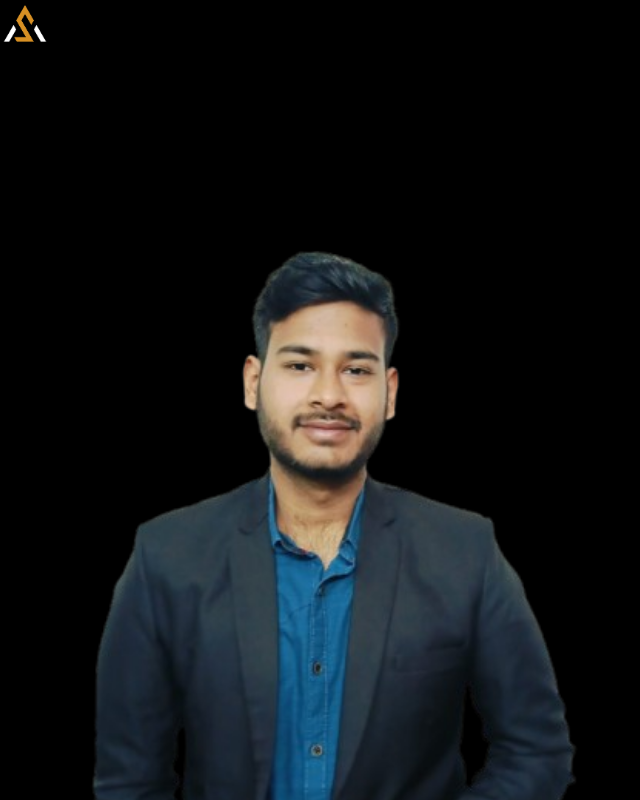
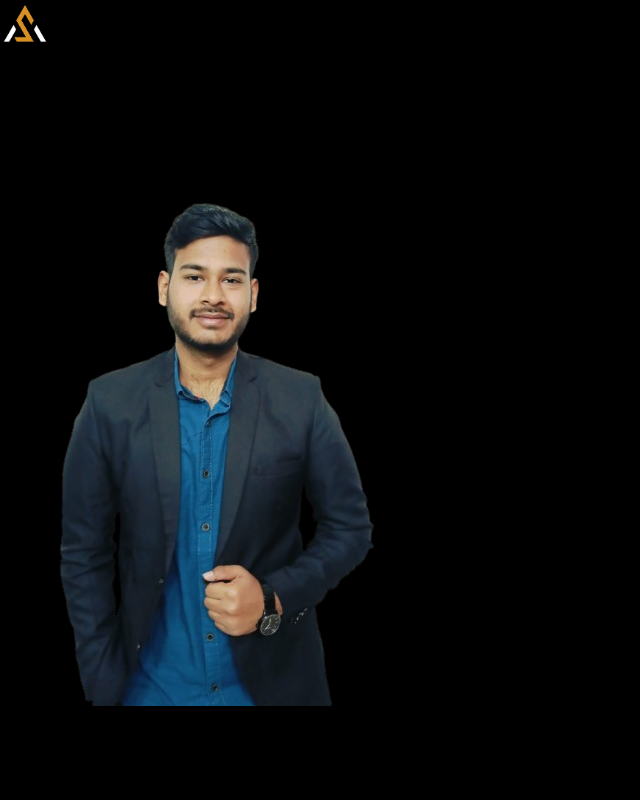
Before and after one commit to sayiamarora/My-Portfolio, a React (Vite) app: page / in a window 1280 px wide. Shown: the top 800 px of the page, without its empty margins (0-640 px from the left). Built offline with nearby package versions, Linux system fonts and the light colour scheme.

Commit message:
Final corrections (C7)

```diff
--- a/src/Components/Experience.jsx
+++ b/src/Components/Experience.jsx
@@ -5,7 +5,7 @@ function Experience() {
   return (
     <div className="pb-4">
       <motion.h2
-        whileInView={{ opactiy: 1, y: 0 }}
+        whileInView={{ opacity: 1, y: 0 }}
         initial={{ opacity: 0, y: -100 }}
         transition={{ duration: 0.5 }}
         className="my-20 text-center text-4xl"
--- a/src/Components/Hero.jsx
+++ b/src/Components/Hero.jsx
@@ -28,8 +28,6 @@ function Hero() {
               src={profilePic}
               alt="Sayiam Arora"
               className="h-[20rem] lg:h-[34rem] rounded-3xl"
-              width={650}
-              height={650}
               initial={{ x: 0, opacity: 0 }}
               animate={{ x: 0, opacity: 1 }}
               transition={{ duration: 1, delay: 1.5 }}
```
